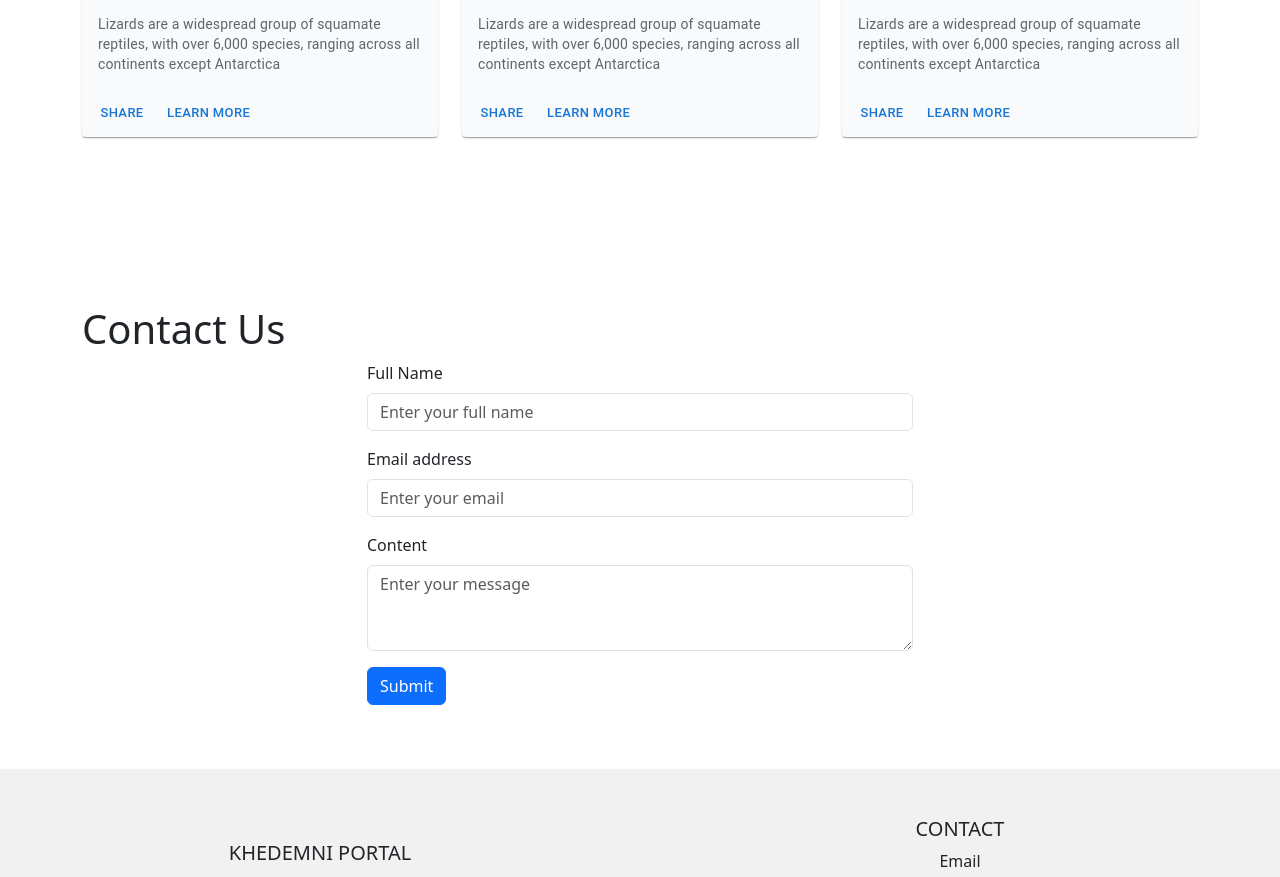
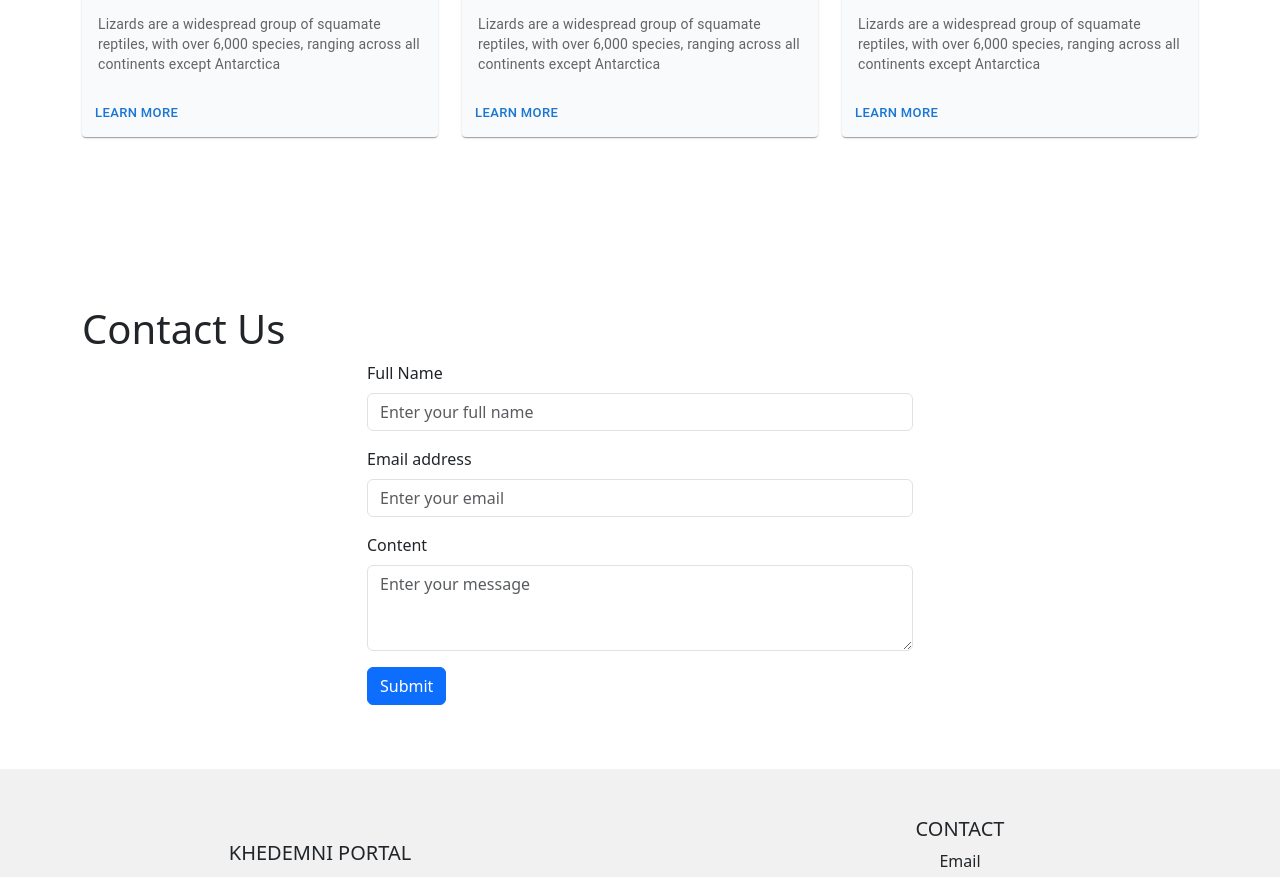
Before and after one commit to amiraBENMOU/khedemni_platform, a React (Create React App) app: page / in a window 1280 px wide. Shown: the part 2185-3062 px from the top of the page. Built offline with nearby package versions, Linux system fonts and the light colour scheme.

Commit message:
Update OurPartners component to replace 'Learn More' buttons with links to partner websites

```diff
--- a/src/ourPartners.js
+++ b/src/ourPartners.js
@@ -53,8 +53,7 @@ function OurPartners() {
                   </Typography>
                </CardContent>
                <CardActions>
-                   <Button size="small">Share</Button>
-                  <Button size="small">Learn More</Button>
+                  <Button size="small"href='https://yassir.com/fr'>Learn More</Button>
              </CardActions>
            </Card>
         </Col>
@@ -76,8 +75,7 @@ function OurPartners() {
                   </Typography>
                </CardContent>
                <CardActions>
-                   <Button size="small">Share</Button>
-                  <Button size="small">Learn More</Button>
+                  <Button size="small"href='https://www.djezzy.dz/'>Learn More</Button>
              </CardActions>
            </Card>
         </Col>
@@ -97,8 +95,7 @@ function OurPartners() {
                   </Typography>
                </CardContent>
                <CardActions>
-                   <Button size="small">Share</Button>
-                  <Button size="small">Learn More</Button>
+                  <Button size="small" href='https://www.ooredoo.dz/fr/particuliers?gad_source=1&gclid=Cj0KCQiA7se8BhCAARIsAKnF3rw7z4FCb2FEOAgdK5-ne76l-SSmrXTOFmFFRxPGIleePlUCI-bL6nQaAmFYEALw_wcB'>Learn More</Button>
              </CardActions>
            </Card>
         </Col>
```
